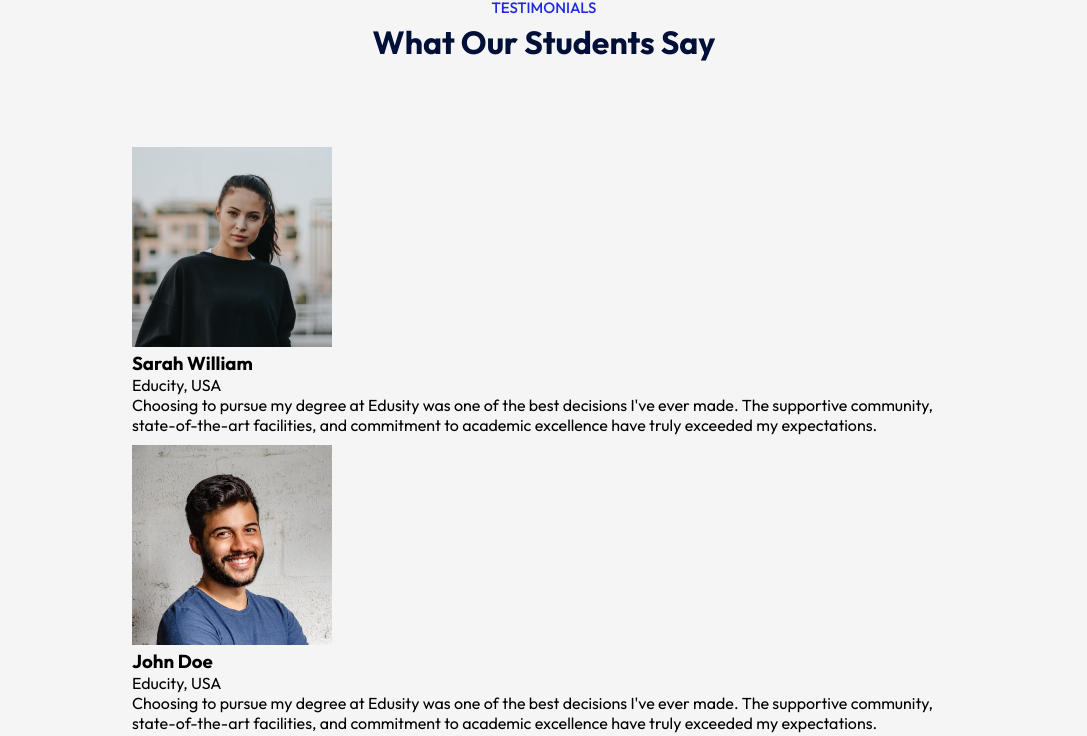
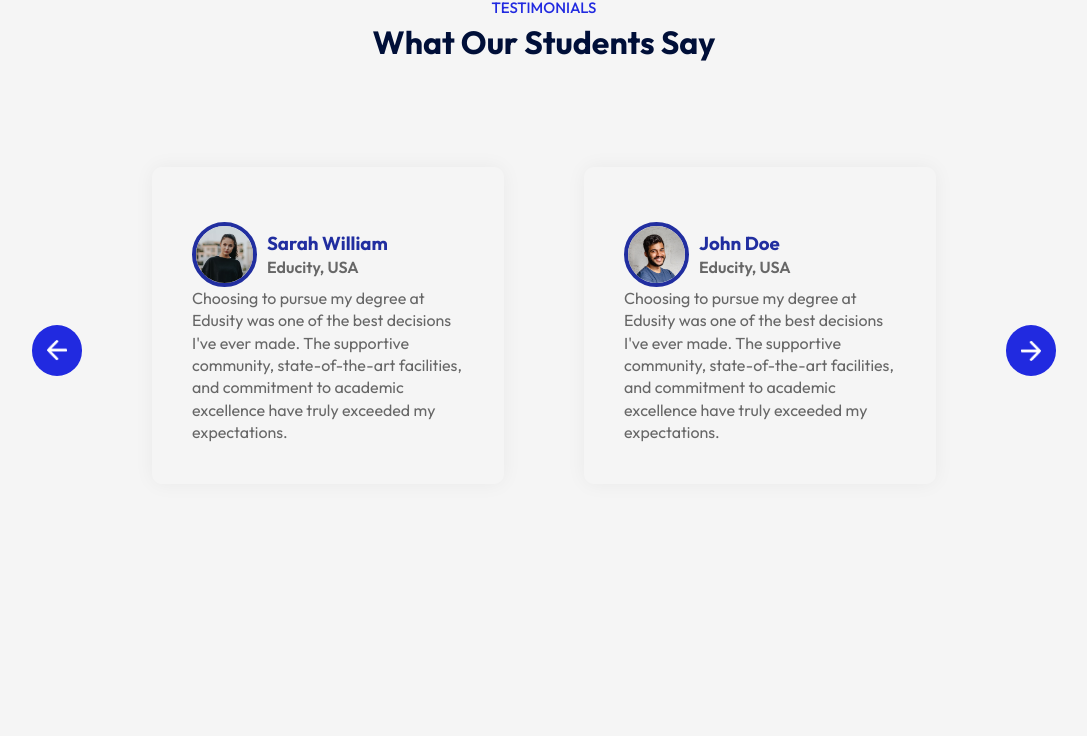
Before and after one commit to Yash-8888/EduCity, a React (Vite) app: page / in a window 1280 px wide. Shown: the part 2475-3211 px from the top of the page, without its empty margins (96-1183 px from the left). After the commit the page ends 3064 px from the top, so only its background shows below. Built offline with nearby package versions, Linux system fonts and the light colour scheme.

Commit message:
get in in contact reamaing

```diff
--- a/src/components/Testimonials/Testimonials.css
+++ b/src/components/Testimonials/Testimonials.css
@@ -19,8 +19,43 @@
     left: 0;
 }
 .slider{
+    overflow: hidden;
+
+}
+.slider ul{
+    display: flex;
+    width: 200%;
+    overflow-x: hidden;
+    scroll-behavior: smooth;
+    transition: all 0.5s ease-in-out;
+
+}
+.slider ul li{
+    list-style: none;
+    width: 50%;
+    padding: 20px;
+
+}
+.slide{
+    box-shadow: 0 0 20px rgba(0,0,0,0.05);
+    padding: 40px;
+    border-radius: 10px;
+    color: #676767;
+    line-height: 1.4;
+}
+.slide img{
+    width: 65px;
+    border-radius: 50%;
+    margin-right: 10px;
+    border: 4px solid #212EA0;
+}
+.user-info{
     display: flex;
     align-items: center;
-    justify-content: center;
-    gap: 30px;
+    margin-top: 15px;
+    font-weight: 600;
+
 }
+.user-info h3{
+     color: #212EA0;
+}
--- a/src/components/Testimonials/Testimonials.jsx
+++ b/src/components/Testimonials/Testimonials.jsx
@@ -1,4 +1,4 @@
-import React from 'react'
+import React, { useRef } from 'react'
 import './Testimonials.css'
 import next_Icon from '../../assets/next-icon.png'
 import back_Icon from '../../assets/back-icon.png'
@@ -8,12 +8,28 @@
 import user_4 from '../../assets/user-4.png'
 
 const Testimonials = () => {
+  const slider = useRef();
+  let tx = 0;
+
+  const slideforward = () => {
+    if(tx > -50){
+      tx -= 25;
+    }
+    slider.current.style.transform = `translateX(${tx}%)`;
+  }
+  const slidebackward = () => {
+    if(tx < 0){
+      tx += 25;
+    }
+    slider.current.style.transform = `translateX(${tx}%)`;
+
+  }
   return (
     <div className='Testimonials'>
-      <img src={next_Icon} alt="" className="next-btn" />
-      <img src={back_Icon} alt="" className="back-btn" />
+      <img src={next_Icon} alt="" className="next-btn" onClick={slideforward}/>
+      <img src={back_Icon} alt="" className="back-btn" onClick={slidebackward} />
       <div className="slider">
-        <ul>
+        <ul ref={slider}>
           <li>
             <div className="slide">
               <div className="user-info">
```
